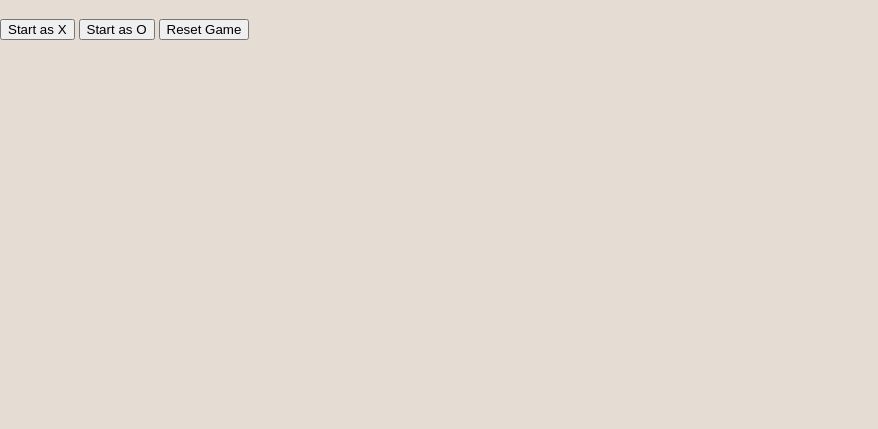
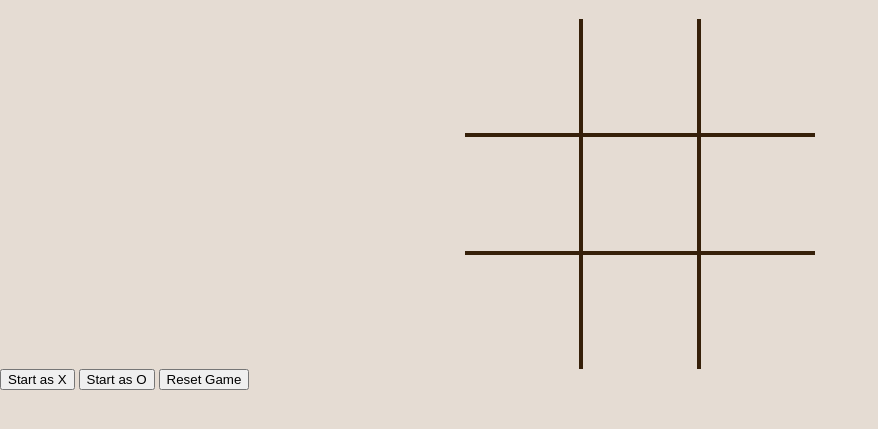
Before and after one commit to bbsoltis/tic-tac-toe, a plain HTML site: page index.html in a window 1280 px wide. Shown: the part 135-564 px from the top of the page, without its empty margins (0-878 px from the left). Drawn offline with Linux system fonts and the light colour scheme.

Commit message:
Styled game board grid

```diff
--- a/style.css
+++ b/style.css
@@ -69,15 +69,83 @@ html {
 }
 
 .tic, .toe {
-    -webkit-transform:rotate(-10deg);
-       -moz-transform:rotate(-10deg);
-        -ms-transform:rotate(-10deg);
-         -o-transform:rotate(-10deg);
+    transform:rotate(-10deg);
 }
 
 .tac {
-    -webkit-transform:rotate(5deg);
-       -moz-transform:rotate(5deg);
-        -ms-transform:rotate(5deg);
-         -o-transform:rotate(5deg);
+    transform:rotate(5deg);
 }
+
+.center {
+    width: 450px;
+    margin: 0 auto;
+}
+
+.game-board-container {
+    background: #362009;
+    height: 350px;
+    width: 350px;
+}
+
+.square {
+    height: 114px;
+    width: 114px;
+    background: #e5dcd3;
+    color: #362009;
+    font-family: sans-serif;
+    font-size: 6em;
+    display: flex;
+    justify-content: center;
+    align-items: center;
+    cursor: pointer;
+}
+
+#one {
+    position: relative;
+}
+
+#two {
+    position: relative;
+    top: -114px;
+    left: 118px;
+}
+
+#three {
+    position: relative;
+    top: -228px;
+    left: 236px;
+}
+
+#four {
+    position: relative;
+    top: -224px;
+}
+
+#five {
+    position: relative;
+    top: -338px;
+    left: 118px;
+}
+
+#six {
+    position: relative;
+    top: -452px;
+    left: 236px;
+}
+
+#seven {
+    position: relative;
+    top: -448px;
+}
+
+#eight {
+    position: relative;
+    top: -562px;
+    left: 118px;
+}
+
+#nine {
+    position: relative;
+    top: -676px;
+    left:236px;
+}
```
